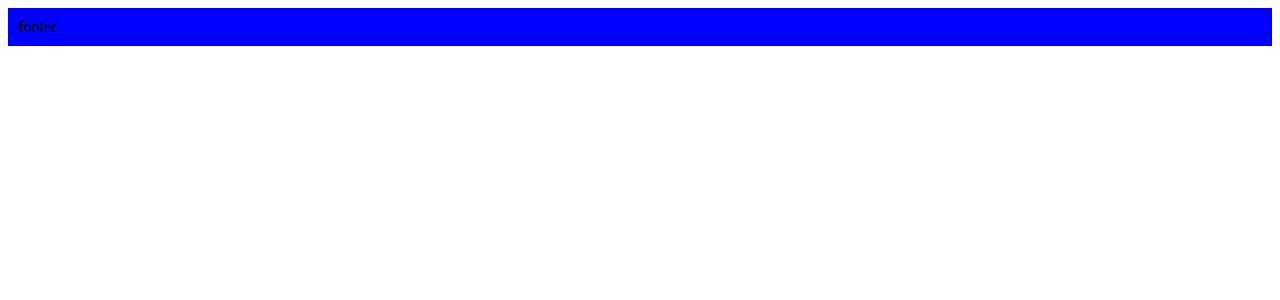
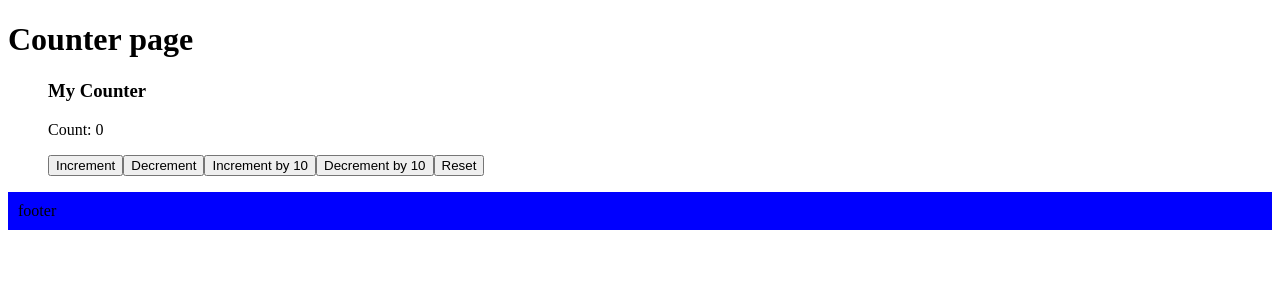
Before and after one commit to lcube45/formation-react, a React (Create React App) app in the folder got/: page /counter in a window 1280 px wide. Before the commit this address had no page. Shown: the top 300 px of the page. Built offline with nearby package versions, Linux system fonts and the light colour scheme.

Commit message:
example redux counter

```diff
--- a/got/package.json
+++ b/got/package.json
@@ -3,6 +3,7 @@
   "version": "0.1.0",
   "private": true,
   "dependencies": {
+    "@reduxjs/toolkit": "^1.9.1",
     "@testing-library/jest-dom": "^5.16.5",
     "@testing-library/react": "^13.4.0",
     "@testing-library/user-event": "^13.5.0",
@@ -14,6 +15,7 @@
     "formik": "^2.2.9",
     "react": "^18.2.0",
     "react-dom": "^18.2.0",
+    "react-redux": "^8.0.5",
     "react-router-dom": "^6.4.5",
     "react-scripts": "5.0.1",
     "styled-components": "^5.3.6",
--- /dev/null
+++ b/got/src/features/counter/index.tsx
@@ -0,0 +1,25 @@
+import React, { useState } from 'react';
+import {useAppDispatch, useAppSelector} from '../../store/'
+import { increment, decrement, incrementByAmount, decrementByAmount, resetCounter } from '../../reducers/counter';
+
+
+const Counter: React.FC = () => {
+
+    const { counterValue } = useAppSelector((state) => state.counter);
+    const dispatch = useAppDispatch();
+    const [incAmount, setIncAmount] = useState(10);
+
+    return(
+        <blockquote>
+            <h3>My Counter</h3>
+            <p>Count: {counterValue}</p>
+            <button onClick={() => dispatch(increment())}>Increment</button>
+            <button onClick={() => dispatch(decrement())}>Decrement</button>
+            <button onClick={() => dispatch(incrementByAmount(10))}>Increment by 10</button>
+            <button onClick={() => dispatch(decrementByAmount(10))}>Decrement by 10</button>
+            <button onClick={() => dispatch(resetCounter())}>Reset</button>
+        </blockquote>
+    )
+}
+
+export default Counter;
--- a/got/src/index.tsx
+++ b/got/src/index.tsx
@@ -1,7 +1,9 @@
 import React, { useState } from 'react';
 import ReactDOM from 'react-dom/client';
+import { Provider } from 'react-redux';
 import { BrowserRouter } from 'react-router-dom';
 import Layout from './layout';
+import store from './store/index'
 
 const root = ReactDOM.createRoot(
   document.getElementById('root') as HTMLElement
@@ -9,8 +11,10 @@ const root = ReactDOM.createRoot(
 
 root.render(
   <React.StrictMode>
-    <BrowserRouter>
-      <Layout />
-    </BrowserRouter>
+    <Provider store={store}>
+      <BrowserRouter>
+        <Layout />
+      </BrowserRouter>
+    </Provider>
   </React.StrictMode>
 );
--- a/got/src/layout.tsx
+++ b/got/src/layout.tsx
@@ -1,5 +1,6 @@
 import React from 'react';
 import { Link, Route, Routes } from 'react-router-dom';
+import CounterPage from './pages/counter';
 import HomePage from './pages/home';
 import Person from './pages/person';
 import PersonsPage from './pages/persons';
@@ -17,6 +18,7 @@ const Detail: React.FC<LayoutProps> = (props: LayoutProps) => {
                 <Route path="/" element={<HomePage />} />
                 <Route path="/persons" element={<PersonsPage />} />
                 <Route path="/person/:id" element={<Person />} />
+                <Route path="/counter" element={<CounterPage />} />
             </Routes>
         </header>
         <MyFooter color="blue">footer</MyFooter>
--- /dev/null
+++ b/got/src/pages/counter.tsx
@@ -0,0 +1,18 @@
+import React from 'react';
+import Counter from '../features/counter';
+
+interface CounterPageProps {
+
+}
+
+const CounterPage: React.FC<CounterPageProps> = (props: CounterPageProps) => {
+
+    return(
+        <>
+        <h1>Counter page</h1>
+        <Counter />
+        </>
+    )
+}
+
+export default CounterPage;
--- /dev/null
+++ b/got/src/reducers/counter.ts
@@ -0,0 +1,37 @@
+import {createSlice, PayloadAction} from '@reduxjs/toolkit'
+
+interface state {
+    counterValue: number
+}
+
+const initialState: state = {
+    counterValue: Number(localStorage.getItem('counter')) || 0
+}
+
+const updateCounter = (count: number): state => {
+    localStorage.setItem('counter', count.toString());
+
+    return ({
+      counterValue: count
+    });
+  };
+
+  const counterSlice = createSlice({
+    name: 'counter',
+    initialState: initialState,
+    reducers: {
+      increment: (state) =>
+        updateCounter(state.counterValue + 1),
+      decrement: (state) =>
+        updateCounter(state.counterValue - 1),
+      incrementByAmount: (state, action: PayloadAction<number>) =>
+        updateCounter(state.counterValue + action.payload),
+      decrementByAmount: (state, action: PayloadAction<number>) =>
+        updateCounter(state.counterValue - action.payload),
+      resetCounter: () => updateCounter(0)
+    }
+  });
+
+  export const { increment, decrement, incrementByAmount, decrementByAmount, resetCounter } = counterSlice.actions;
+
+  export default counterSlice.reducer;
--- /dev/null
+++ b/got/src/store/index.ts
@@ -0,0 +1,17 @@
+import { configureStore } from "@reduxjs/toolkit";
+import { TypedUseSelectorHook, useDispatch, useSelector } from 'react-redux';
+import  counterReducer from '../reducers/counter'
+
+const store = configureStore({
+    reducer: {
+        counter: counterReducer
+    }
+})
+
+export type RootState = ReturnType<typeof store.getState>;
+export type AppDispatch = typeof store.dispatch;
+
+export const useAppSelector: TypedUseSelectorHook<RootState> = useSelector;
+export const useAppDispatch = () => useDispatch<AppDispatch>();
+
+export default store;
```
Also changed, not shown: 1 other file (tests, documents, lock files or other folders).
